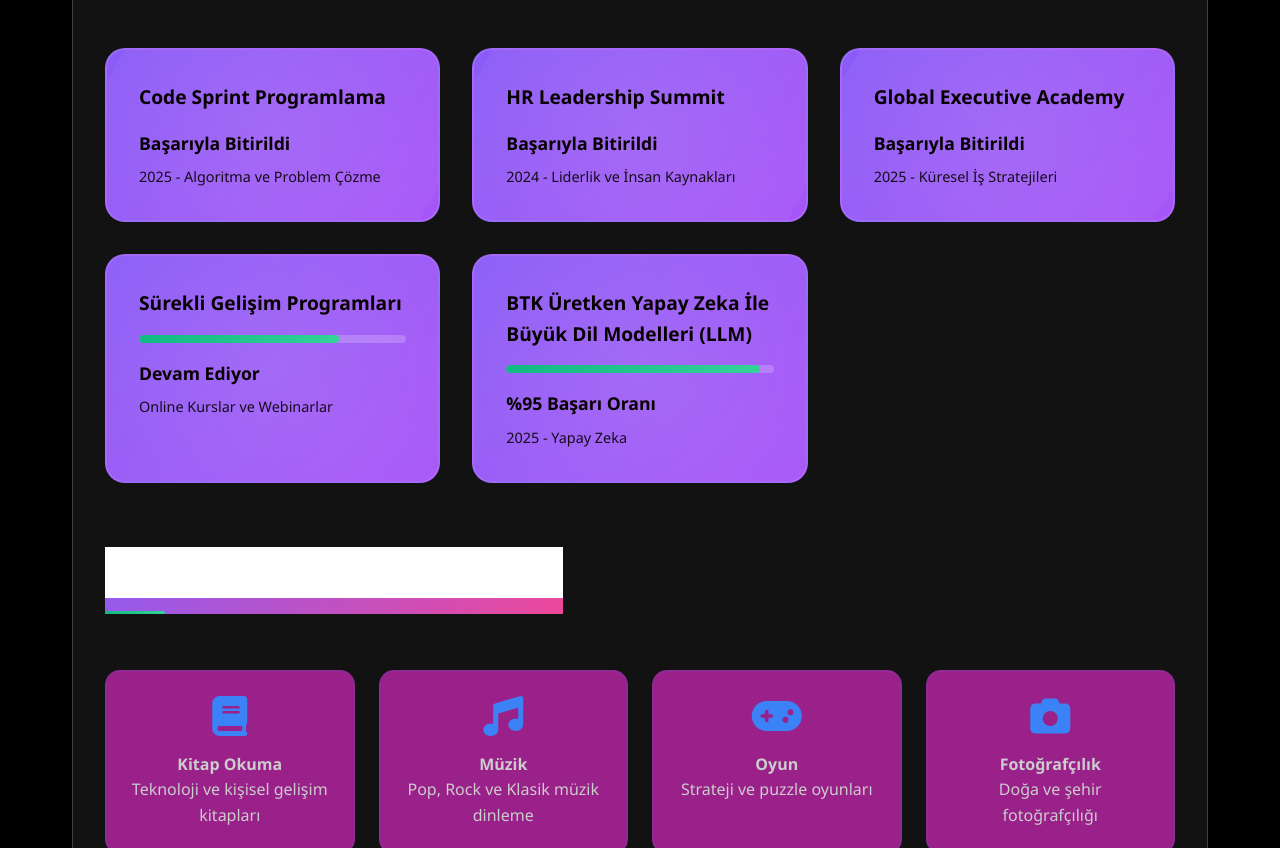
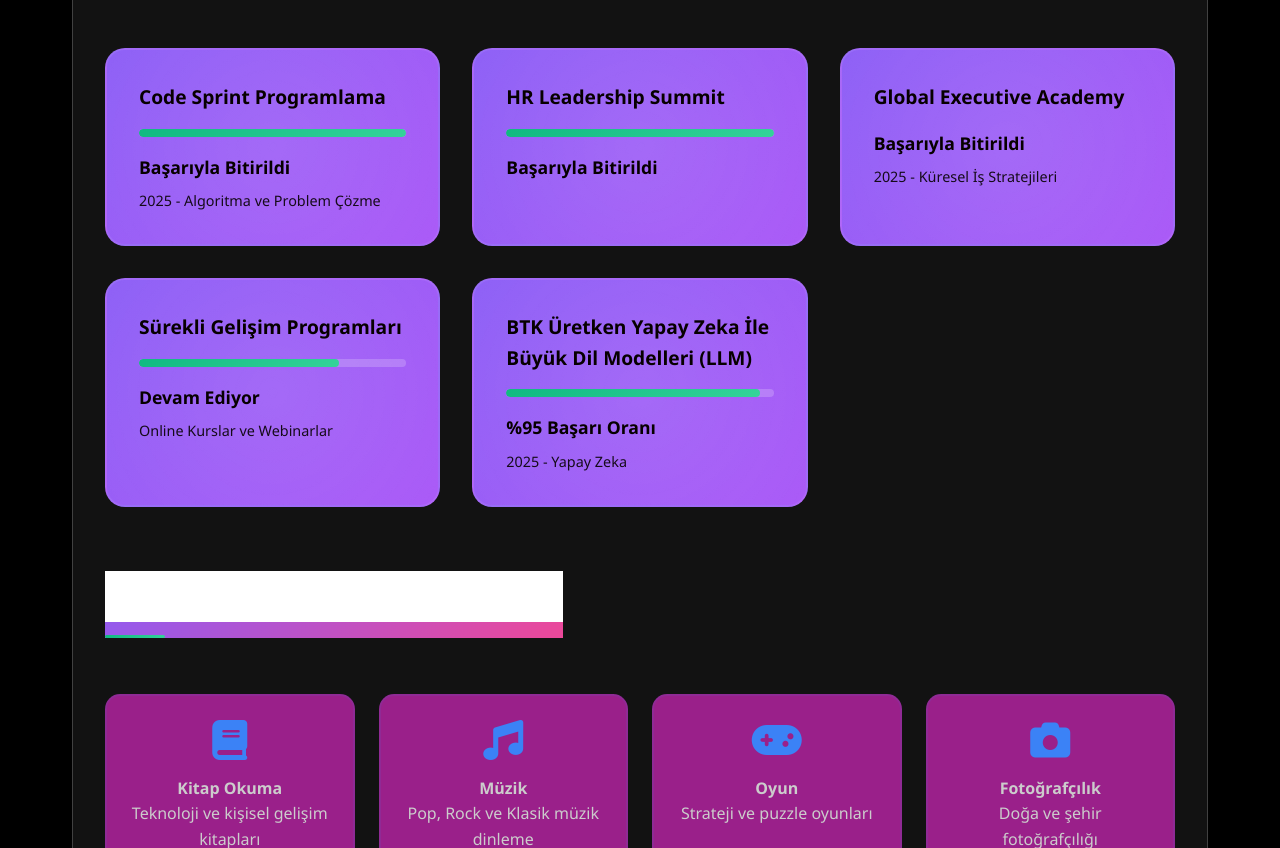
Before and after one commit to tuanameri/portfolyo, a plain HTML site: page index.html in a window 1280 px wide. Shown: the part 4140-4988 px from the top of the page. Drawn offline with Linux system fonts and the light colour scheme.

Commit message:
"update"

```diff
--- a/index.html
+++ b/index.html
@@ -845,13 +845,18 @@
                     <div class="certificates-grid">
                         <div class="certificate-item">
                             <div class="certificate-title">Code Sprint Programlama</div>
+                            <div class="certificate-progress">
+                                <div class="certificate-progress-bar" style="width: 100%;"></div>
+                            </div>
                             <div class="certificate-percentage">Başarıyla Bitirildi</div>
                             <p style="margin-top: 0.5rem; font-size: 0.9rem; opacity: 0.9;">2025 - Algoritma ve Problem Çözme</p>
                         </div>
                         <div class="certificate-item">
                             <div class="certificate-title">HR Leadership Summit</div>
+                            <div class="certificate-progress">
+                                <div class="certificate-progress-bar" style="width: 100%;"></div>
+                            </div>
                             <div class="certificate-percentage">Başarıyla Bitirildi</div>
-                            <p style="margin-top: 0.5rem; font-size: 0.9rem; opacity: 0.9;">2024 - Liderlik ve İnsan Kaynakları</p>
                         </div>
                         <div class="certificate-item">
                             <div class="certificate-title">Global Executive Academy</div>
```
Also changed, not shown: prtfly.html (+2 -2 lines).
